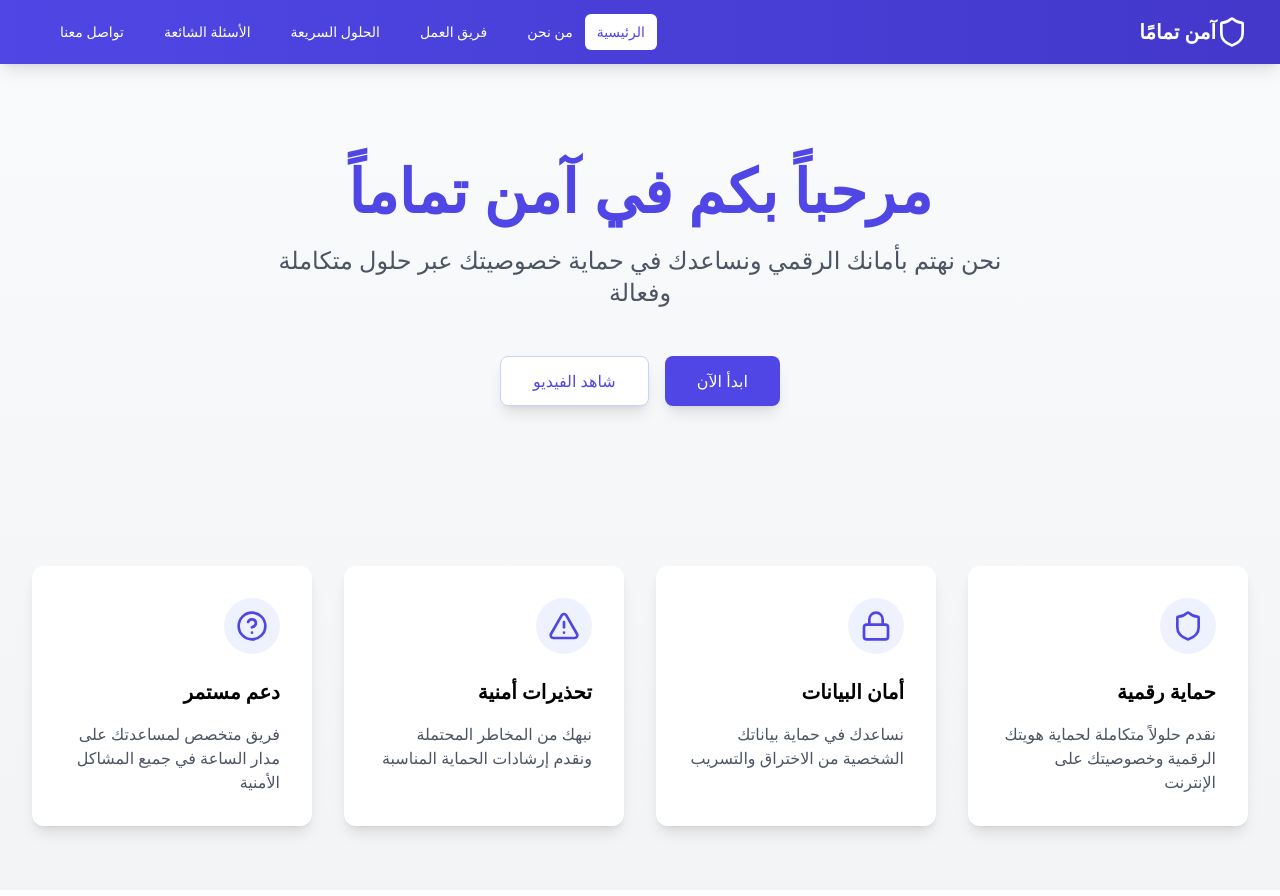
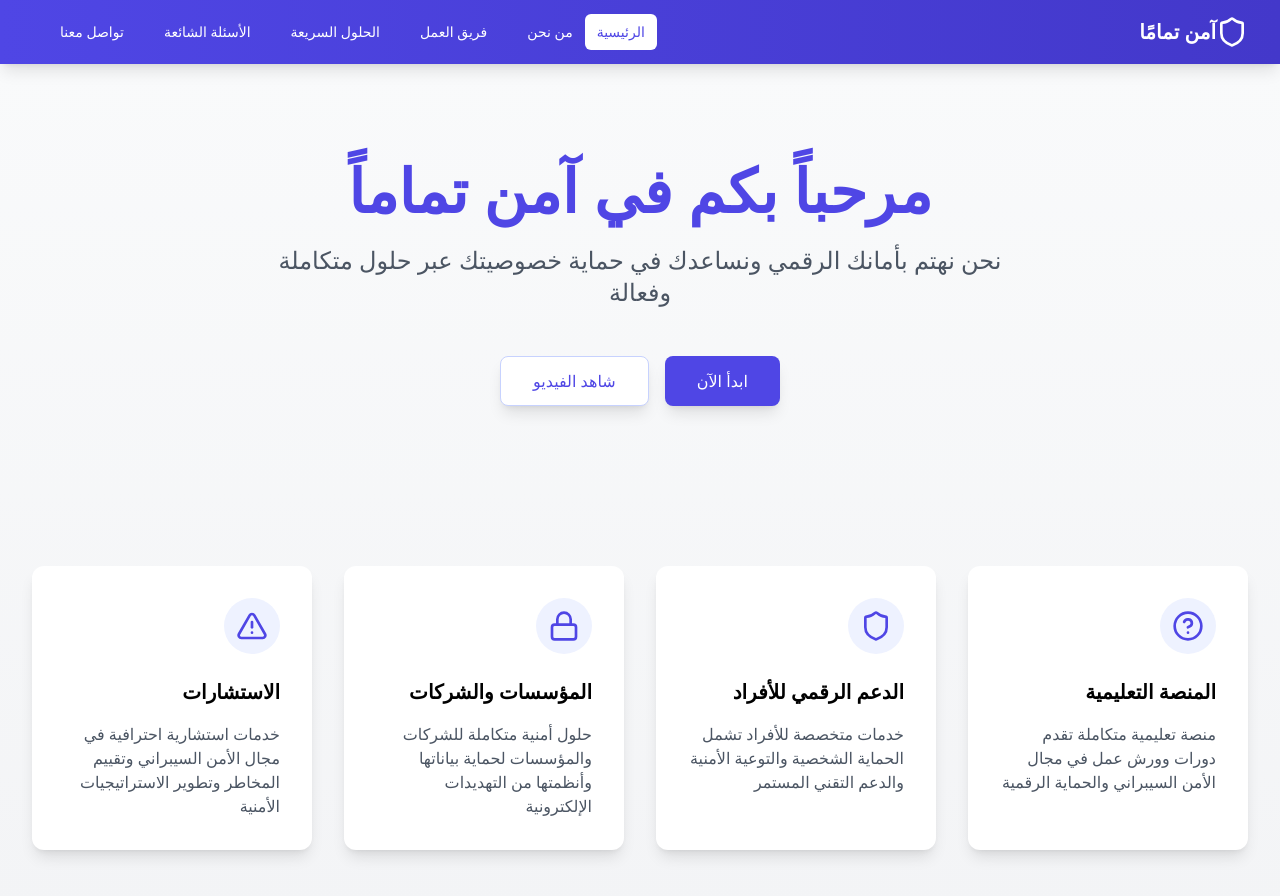
Before and after one commit to Adeeb-Aljerf/security-app, a React (Vite) app: page / in a window 1280 px wide. Shown: the top 896 px of the page. Built offline with nearby package versions, Linux system fonts and the light colour scheme.

Commit message:
change the home page

```diff
--- a/src/pages/Home.jsx
+++ b/src/pages/Home.jsx
@@ -1,34 +1,38 @@
-import { Shield, Lock, AlertTriangle, HelpCircle } from 'lucide-react';
-import { toast } from 'react-toastify';
+import { Shield, Lock, AlertTriangle, HelpCircle } from "lucide-react";
+import { toast } from "react-toastify";
 
 const Home = () => {
   const handleServiceClick = (service) => {
     toast.info(`سيتم إطلاق خدمة ${service} قريباً!`, {
-      icon: "🚀"
+      icon: "🚀",
     });
   };
 
   const services = [
     {
+      icon: HelpCircle,
+      title: "المنصة التعليمية",
+      description:
+        "منصة تعليمية متكاملة تقدم دورات وورش عمل في مجال الأمن السيبراني والحماية الرقمية",
+    },
+    {
       icon: Shield,
-      title: "حماية رقمية",
-      description: "نقدم حلولاً متكاملة لحماية هويتك الرقمية وخصوصيتك على الإنترنت"
+      title: "الدعم الرقمي للأفراد",
+      description:
+        "خدمات متخصصة للأفراد تشمل الحماية الشخصية والتوعية الأمنية والدعم التقني المستمر",
     },
     {
       icon: Lock,
-      title: "أمان البيانات",
-      description: "نساعدك في حماية بياناتك الشخصية من الاختراق والتسريب"
+      title: "المؤسسات والشركات",
+      description:
+        "حلول أمنية متكاملة للشركات والمؤسسات لحماية بياناتها وأنظمتها من التهديدات الإلكترونية",
     },
     {
       icon: AlertTriangle,
-      title: "تحذيرات أمنية",
-      description: "نبهك من المخاطر المحتملة ونقدم إرشادات الحماية المناسبة"
+      title: "الاستشارات",
+      description:
+        "خدمات استشارية احترافية في مجال الأمن السيبراني وتقييم المخاطر وتطوير الاستراتيجيات الأمنية",
     },
-    {
-      icon: HelpCircle,
-      title: "دعم مستمر",
-      description: "فريق متخصص لمساعدتك على مدار الساعة في جميع المشاكل الأمنية"
-    }
   ];
 
   return (
@@ -41,11 +45,14 @@ const Home = () => {
               مرحباً بكم في آمن تماماً
             </h1>
             <p className="text-xl md:text-2xl text-gray-600 mb-12 max-w-3xl mx-auto">
-              نحن نهتم بأمانك الرقمي ونساعدك في حماية خصوصيتك عبر حلول متكاملة وفعالة
+              نحن نهتم بأمانك الرقمي ونساعدك في حماية خصوصيتك عبر حلول متكاملة
+              وفعالة
             </p>
             <div className="flex justify-center gap-4">
               <button
-                onClick={() => toast.success("سيتم تحويلك إلى صفحة التسجيل قريباً!")}
+                onClick={() =>
+                  toast.success("سيتم تحويلك إلى صفحة التسجيل قريباً!")
+                }
                 className="bg-indigo-600 text-white px-8 py-3 rounded-lg hover:bg-indigo-700 transition-colors shadow-lg hover:shadow-xl"
               >
                 ابدأ الآن
```
